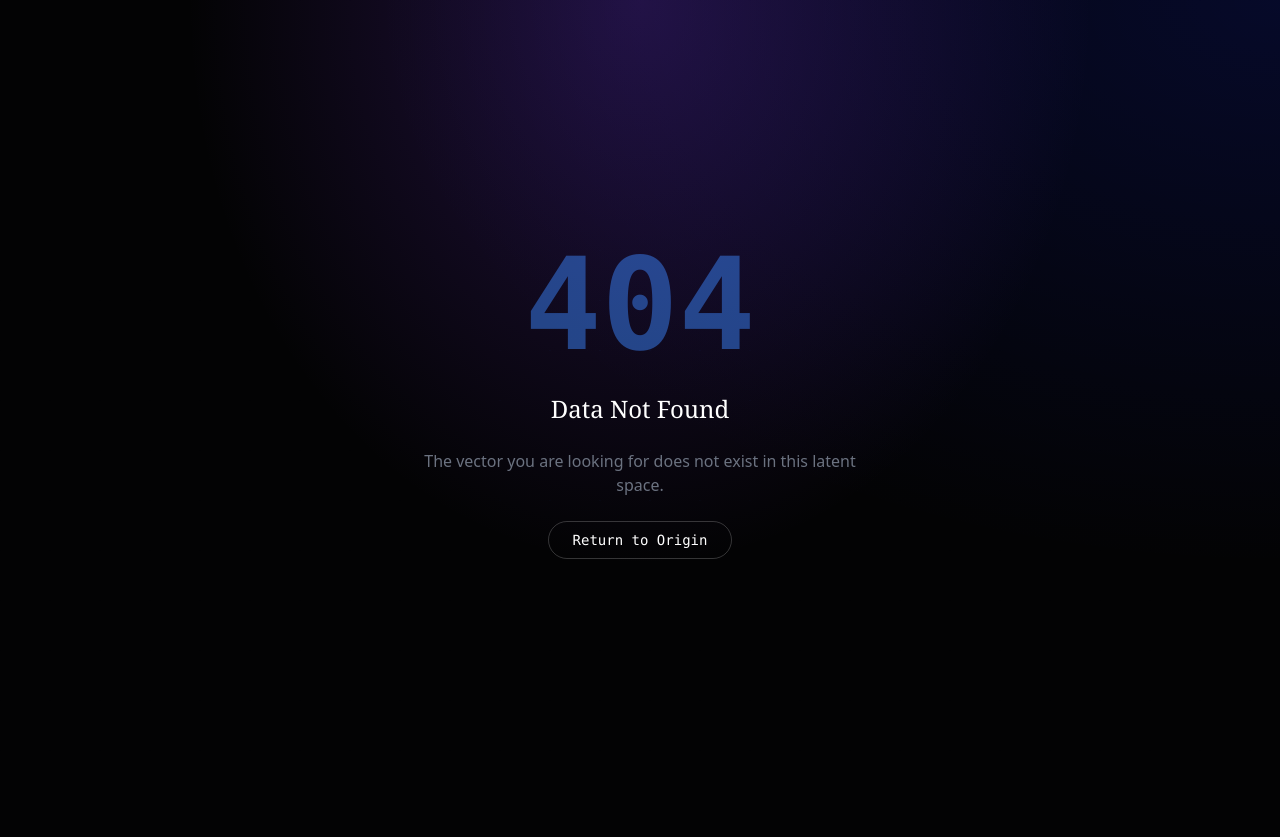
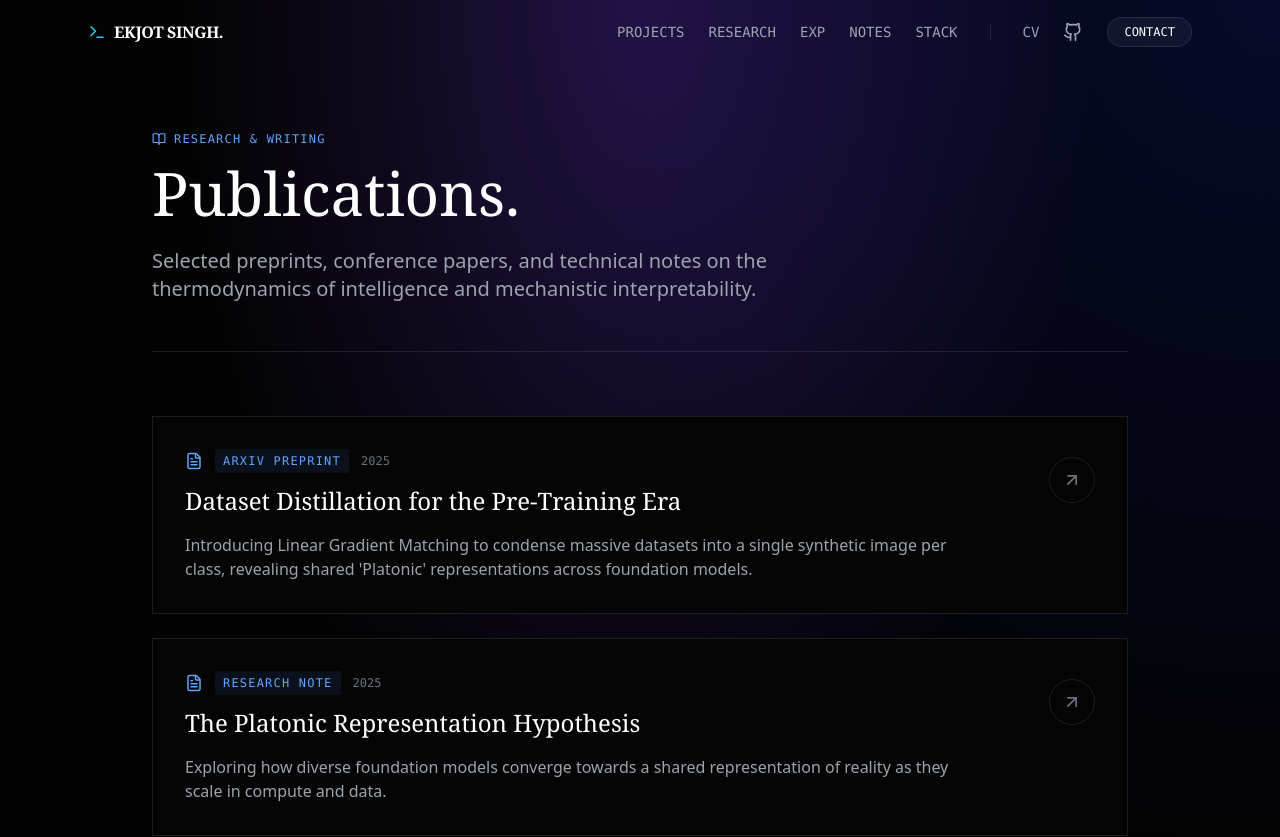
Before and after one commit to ekjotsinghmakhija/website, a Next.js app: page /publications in a window 1280 px wide. Before the commit this address had no page. Shown: the top 837 px of the page. Before the commit the page ends 800 px from the top, so only its background shows below. Built offline with nearby package versions, Linux system fonts and the light colour scheme.

Commit message:
docs(src/app): added publication/page

```diff
--- /dev/null
+++ b/src/app/publications/page.tsx
@@ -0,0 +1,90 @@
+/* FILE: src/app/publications/page.tsx */
+import type { Metadata } from "next";
+import Navbar from '@/components/layout/Navbar';
+import Footer from '@/components/sections/Footer';
+import InteractiveGrid from '@/components/ui/InteractiveGrid';
+import { PUBLICATIONS } from '@/lib/publications'; // FIX: Import from new modular file
+import { FileText, ArrowUpRight, BookOpen } from 'lucide-react';
+import Link from 'next/link';
+
+// FIX: SEO Metadata (Now works because we removed 'use client')
+export const metadata: Metadata = {
+  title: "Publications | Ekjot Singh",
+  description: "Research papers, preprints, and technical notes on the thermodynamics of intelligence.",
+};
+
+export default function PublicationsPage() {
+  return (
+    <div className="min-h-screen font-sans selection:bg-blue-300 selection:text-black">
+      <Navbar />
+
+      {/* Background Grid */}
+      <div className="fixed inset-0 z-0 opacity-20 pointer-events-none">
+         <InteractiveGrid />
+      </div>
+
+      <main className="relative z-10 pt-32 pb-24 max-w-5xl mx-auto px-4 sm:px-6">
+
+        {/* Responsive Header */}
+        <header className="mb-12 md:mb-16 border-b border-white/10 pb-12">
+           <div className="inline-flex items-center gap-2 text-blue-400 font-mono text-xs uppercase tracking-widest mb-4">
+              <BookOpen size={14} />
+              <span>Research & Writing</span>
+           </div>
+           {/* FIX: Clamped Typography for Mobile */}
+           <h1 className="text-4xl md:text-6xl font-serif text-white mb-6">
+             Publications.
+           </h1>
+           <p className="text-lg md:text-xl text-gray-400 max-w-2xl leading-relaxed">
+             Selected preprints, conference papers, and technical notes on the thermodynamics of intelligence and mechanistic interpretability.
+           </p>
+        </header>
+
+        {/* Publications Grid */}
+        <div className="grid gap-6">
+          {PUBLICATIONS.map((pub, index) => (
+            <Link
+              key={index}
+              href={pub.link}
+              target="_blank"
+              // FIX: Responsive Padding (p-6 on mobile, p-8 on desktop)
+              className="group block p-6 md:p-8 border border-white/10 bg-[#050505] hover:bg-[#0A0A0A] hover:border-blue-500/50 transition-all duration-300 relative overflow-hidden"
+            >
+               {/* Blue Glow on Hover */}
+               <div className="absolute inset-0 bg-gradient-to-r from-blue-500/5 to-transparent opacity-0 group-hover:opacity-100 transition-opacity pointer-events-none" />
+
+               <div className="relative z-10 flex flex-col md:flex-row gap-6 md:items-start justify-between">
+                  <div className="flex-1">
+                     <div className="flex items-center gap-3 text-blue-400 mb-3">
+                        <FileText size={18} />
+                        <span className="text-xs font-mono uppercase tracking-widest bg-blue-500/10 px-2 py-1 rounded-sm">
+                          {pub.conference}
+                        </span>
+                        <span className="text-xs font-mono text-gray-500">{pub.year}</span>
+                     </div>
+
+                     <h2 className="text-xl md:text-2xl font-serif text-white mb-4 group-hover:text-blue-400 transition-colors">
+                       {pub.title}
+                     </h2>
+
+                     <p className="text-gray-400 text-sm md:text-base leading-relaxed max-w-3xl">
+                       {pub.description}
+                     </p>
+                  </div>
+
+                  {/* Arrow Icon */}
+                  <div className="md:pt-2">
+                    <div className="p-3 rounded-full border border-white/10 text-gray-500 group-hover:text-white group-hover:border-blue-500 group-hover:bg-blue-500 transition-all w-fit">
+                       <ArrowUpRight size={20} />
+                    </div>
+                  </div>
+               </div>
+            </Link>
+          ))}
+        </div>
+
+      </main>
+      <Footer />
+    </div>
+  );
+}
```
